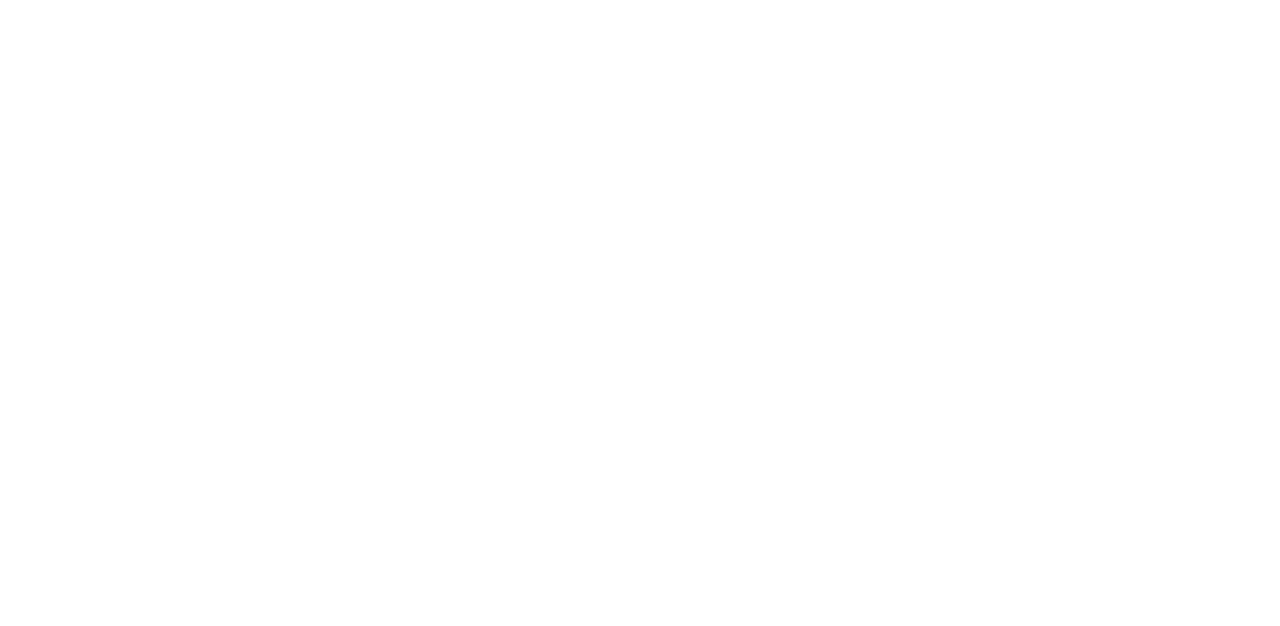
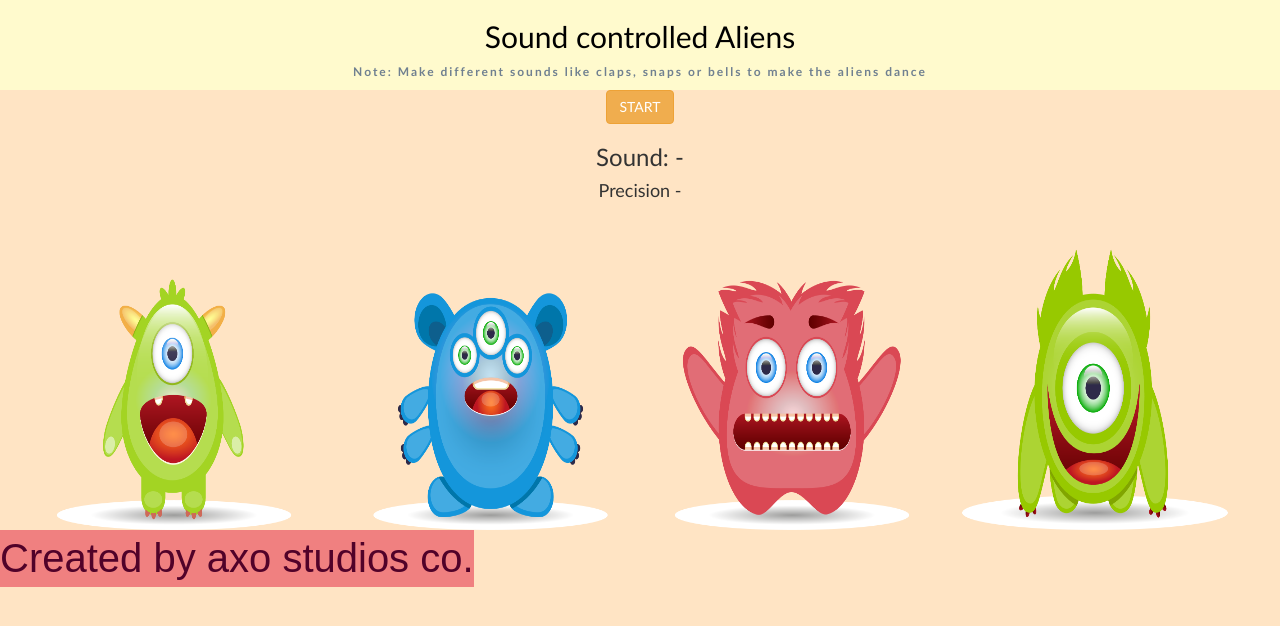
Before and after one commit to betoaleman1/sound-detector, a plain HTML site: page index.html in a window 1280 px wide. Drawn offline with nearby package versions, Linux system fonts and the light colour scheme; a web font is replaced by a local one.

Commit message:
Add files via upload

```diff
--- a/index.html
+++ b/index.html
@@ -1,19 +1,37 @@
 
 <html>
   <head>
-    <title>Aplicación de identificación de sonido</title>
+    <title>Sound detector app</title>
     <meta name="viewport" content="width=device-width, initial-scale=1.0">
     <link rel="stylesheet" href="https://maxcdn.bootstrapcdn.com/bootstrap/3.4.0/css/bootstrap.min.css">
     <script src="https://ajax.googleapis.com/ajax/libs/jquery/3.4.1/jquery.min.js"></script>
     <script src="https://maxcdn.bootstrapcdn.com/bootstrap/3.4.0/js/bootstrap.min.js"></script>
     <script src="https://unpkg.com/ml5@0.4.3/dist/ml5.min.js"></script>
+    <link href="https://fonts.googleapis.com/css2?family=Alumni+Sans+Pinstripe&display=swap" rel="stylesheet">
     <link rel="stylesheet" type="text/css" href="style.css">
   </head>
 
   <body>
+    <div class="col-xs-12 header_div text-center">
+      <h2>Sound controlled Aliens</h2>
+      <p>Note: Make different sounds like claps, snaps or bells to make the aliens dance</p>
+    </div>
+    <div class="main.div">
       <center>
-
+<br>
+<button class="btn btn-warning" onclick="startClassification();">START</button>
+<h3 id="result_label">Sound: - </h3>
+<h4 id="result_confidence">Precision - </h4>
+<br>
+<img src="aliens-01.png" id="alien1" width="300" height="300">
+<img src="aliens-02.png" id="alien1" width="300" height="300">
+<img src="aliens-03.png" id="alien1" width="300" height="300">
+<img src="aliens-04.png" id="alien1" width="300" height="300">
       </center>
+      </div>
+      <div class="copy_right_footer">
+Created by axo studios co.
+      </div>
 <script src="main.js"></script>
   </body>
 </html>
--- a/main.js
+++ b/main.js
@@ -0,0 +1,10 @@
+function startClassification(){
+    navigator.mediaDevices.getUserMedia({ audio: true});
+    classifier = ml5.soundClassifier('https://teachablemachine.withgoogle.com/models/lfFaG5_io/model.json' , modelReady)
+}
+function modelReady(){
+    classifier.classify( gotResults);
+}
+function gotResults(error, results) {
+    console.log('Got Result');
+}
--- a/style.css
+++ b/style.css
@@ -0,0 +1,28 @@
+body{
+background-color: bisque;
+font-family: 'Gill Sans', 'Gill Sans MT', Calibri, 'Trebuchet MS', sans-serif;
+}
+.header_div{
+    background-color: lemonchiffon;
+    color: black;
+}
+.header_div p{
+    font-family: 'Gill Sans', 'Gill Sans MT', Calibri, 'Trebuchet MS', sans-serif;
+    color: slategray;
+    letter-spacing:2px;
+    font-size:12px;
+    font-weight:bold;
+}
+.main_div button{
+margin-top:12px;
+color: black;
+height:12px;
+width: 12px;
+}
+.copy_right_footer{
+    position:fixed;
+    color: rgb(81, 2, 41);
+    font-family: 'Alumni Sans Pinstripe', sans-serif;
+    font-size: 40px;
+    background-color: lightcoral;
+}
```
